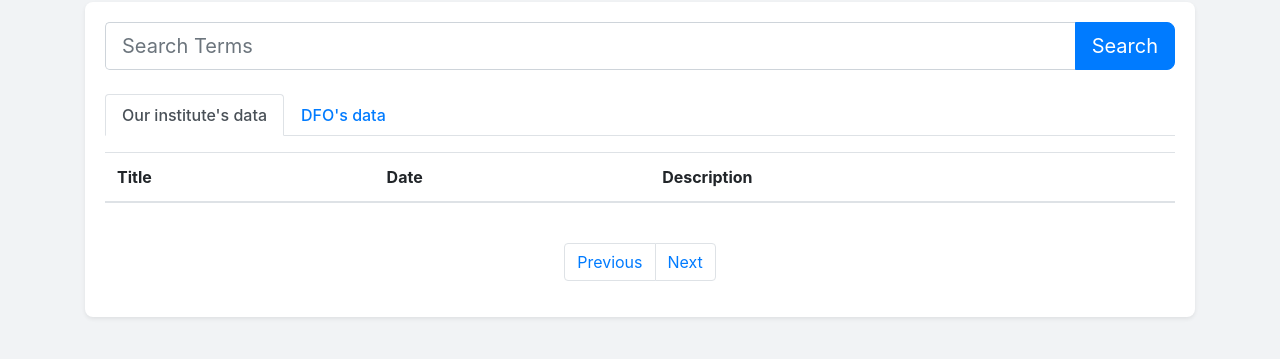
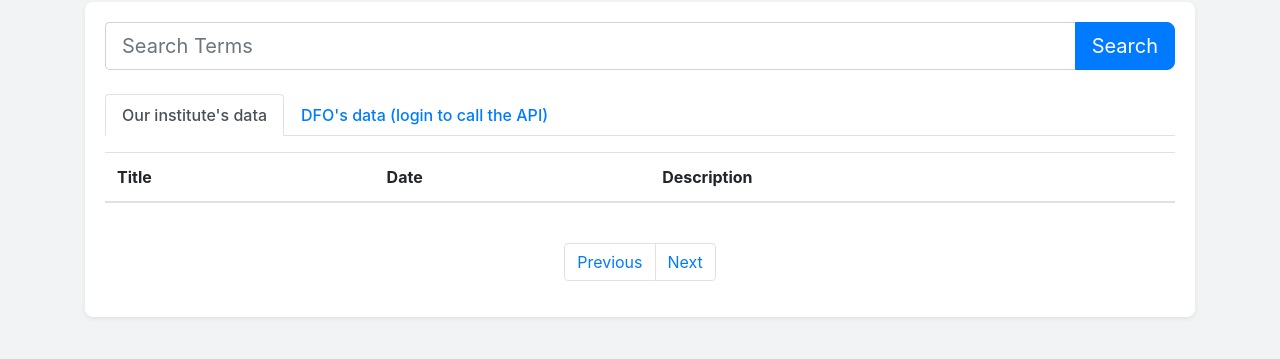
Before and after one commit to Tony-A-Michailidis/csw, a plain HTML site: page index.html in a window 1280 px wide. Shown: the part 118-477 px from the top of the page. Drawn offline with nearby package versions, Linux system fonts and the light colour scheme; no server answers.

Commit message:
Update index.html

```diff
--- a/index.html
+++ b/index.html
@@ -34,7 +34,7 @@
                             <a class="nav-link active" id="tab-eccc" data-toggle="tab" href="#tab-csw-results-eccc" role="tab">Our institute's data</a>
                         </li>
                         <li class="nav-item">
-                            <a class="nav-link" id="tab-edh" data-toggle="tab" href="#tab-csw-results-edh" role="tab">DFO's data</a>
+                            <a class="nav-link" id="tab-edh" data-toggle="tab" href="#tab-csw-results-edh" role="tab">DFO's data (login to call the API)</a>
                         </li>
                     </ul>
                     <div class="tab-content mt-3" id="cswTabsContent">
```
